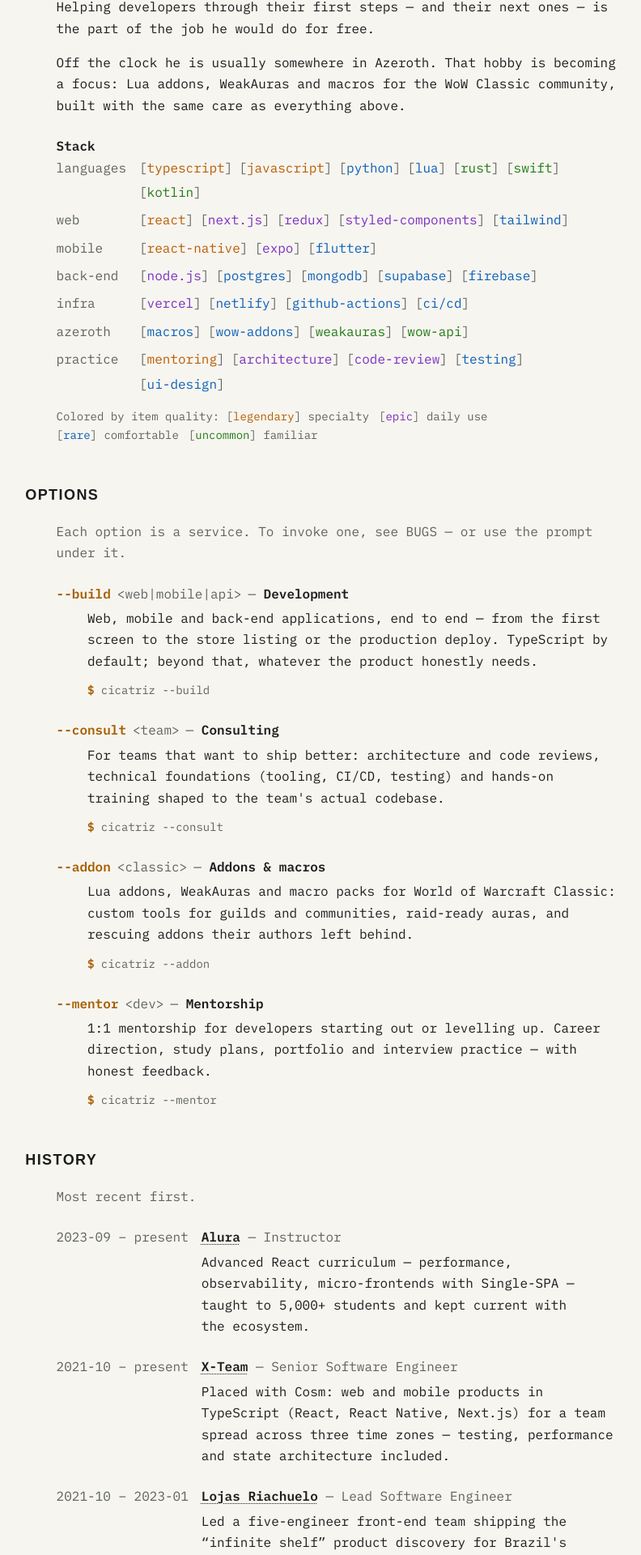
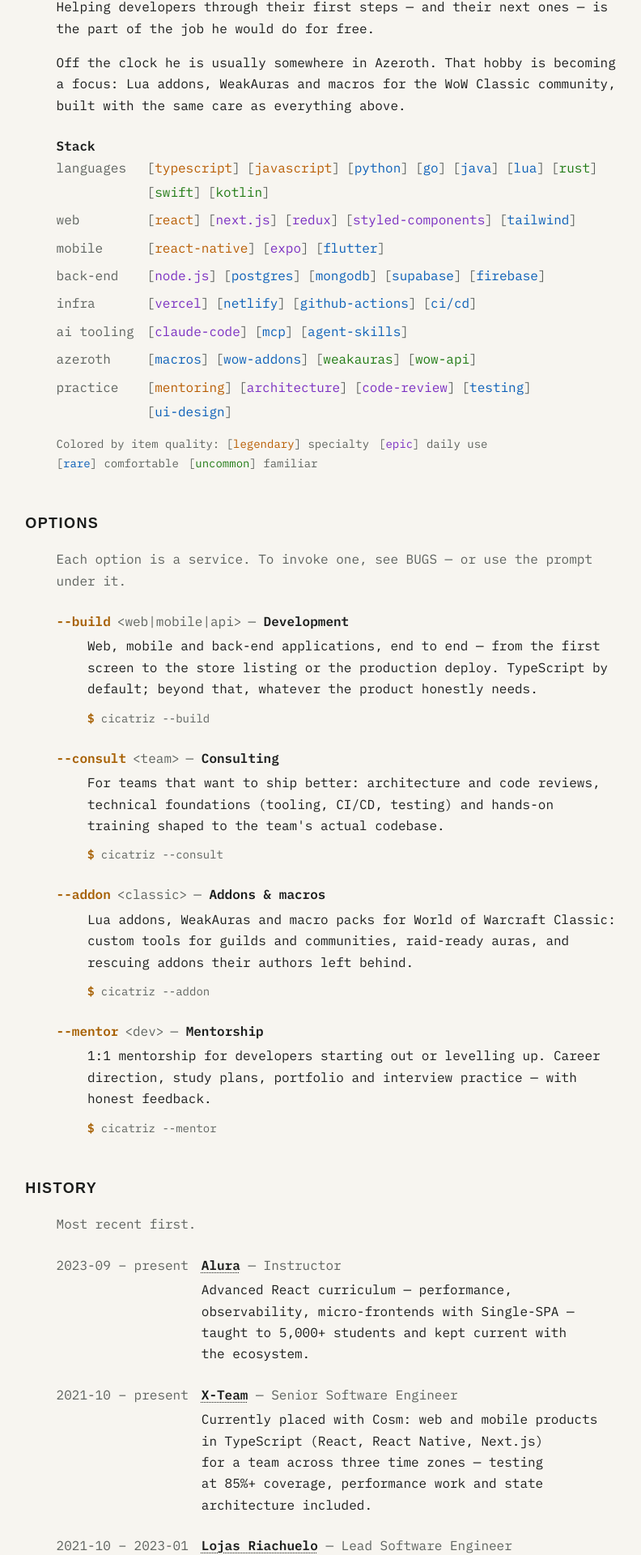
Before and after one commit to cicatrizdev/cicatriz-dev, a Next.js app: page /en in a window 1280 px wide. Shown: the part 870-2790 px from the top of the page at 81% size, without its empty margins (244-1036 px from the left). Built offline with nearby package versions, Linux system fonts and the light colour scheme; a web font is replaced by a local one.

Commit message:
feat(history): complete timeline from the LinkedIn export
Adds IGTI, Blu, Safra, BRQ and TCS (2019–2021); adds Go, Java and an
AI-tooling group to the stack.

```diff
--- a/src/content/experience.ts
+++ b/src/content/experience.ts
@@ -2,9 +2,7 @@
 
 /**
  * Professional history shown under HISTORY, most recent first (stable for ties).
- * Source: LinkedIn (linkedin.com/in/pedro-c-mello), condensed to one or two lines each.
- * TODO(pedro): the 2020 role (Angular 8 → Ionic, financial dashboard) is missing —
- * company, title and months needed.
+ * Source: LinkedIn profile export (2026-08), condensed to one or two lines each.
  */
 export const experience: readonly Experience[] = [
   {
@@ -17,8 +15,8 @@
     start: '2021-10',
     end: null,
     summary: {
-      en: 'Placed with Cosm: web and mobile products in TypeScript (React, React Native, Next.js) for a team spread across three time zones — testing, performance and state architecture included.',
-      pt: 'Alocado na Cosm: produtos web e mobile em TypeScript (React, React Native, Next.js) para um time espalhado em três fusos — com testes, performance e arquitetura de estado no pacote.',
+      en: 'Currently placed with Cosm: web and mobile products in TypeScript (React, React Native, Next.js) for a team across three time zones — testing at 85%+ coverage, performance work and state architecture included.',
+      pt: 'Atualmente alocado na Cosm: produtos web e mobile em TypeScript (React, React Native, Next.js) para um time em três fusos — com testes acima de 85% de cobertura, performance e arquitetura de estado no pacote.',
     },
   },
   {
@@ -39,8 +37,8 @@
     start: '2021-10',
     end: '2023-01',
     summary: {
-      en: "Led a five-engineer front-end team shipping the “infinite shelf” product discovery for Brazil's second-largest retail chain (+40% product visibility): seller dashboard and customer-facing e-commerce in React and React Native for 10M+ monthly users, with Keycloak auth and Dynatrace/GA observability.",
-      pt: 'Liderei um time de cinco engenheiros de front-end entregando a descoberta de produtos “prateleira infinita” da segunda maior varejista do Brasil (+40% de visibilidade de produto): painel do vendedor e e-commerce para 10M+ usuários mensais em React e React Native, com autenticação Keycloak e observabilidade Dynatrace/GA.',
+      en: "Led a five-engineer front-end team shipping the “infinite shelf” product discovery for Brazil's second-largest retail chain (+40% product visibility): seller dashboard and customer-facing e-commerce in React and React Native for 10M+ monthly users, Keycloak auth, Dynatrace/GA observability.",
+      pt: 'Liderei um time de cinco engenheiros de front-end entregando a descoberta de produtos “prateleira infinita” da segunda maior varejista do Brasil (+40% de visibilidade de produto): painel do vendedor e e-commerce para 10M+ usuários mensais em React e React Native, autenticação Keycloak, observabilidade Dynatrace/GA.',
     },
   },
   {
@@ -53,8 +51,63 @@
     start: '2021-01',
     end: '2021-10',
     summary: {
-      en: 'Core features of the “infinite shelf” initiative while the storefront moved away from its monolith.',
-      pt: 'Funcionalidades centrais da iniciativa “prateleira infinita” durante a saída do monólito da loja.',
+      en: 'Core features of the “infinite shelf” initiative during the move from the monolith to a React-based architecture; cross-platform mobile features in React Native.',
+      pt: 'Funcionalidades centrais da iniciativa “prateleira infinita” na transição do monólito para uma arquitetura em React; features mobile multiplataforma em React Native.',
+    },
+  },
+  {
+    company: 'IGTI',
+    url: 'https://www.xpeducacao.com.br',
+    role: { en: 'Instructor', pt: 'Instrutor' },
+    start: '2020-11',
+    end: '2021-11',
+    summary: {
+      en: '“Mobile Developer” and “Beginner Software Developer” bootcamps for 500+ students: JavaScript, React, React Native, Python, Dart and Flutter, plus Git, Node.js and Android workflows.',
+      pt: 'Bootcamps “Desenvolvedor Mobile” e “Desenvolvedor de Software Iniciante” para mais de 500 alunos: JavaScript, React, React Native, Python, Dart e Flutter, além de fluxos com Git, Node.js e Android.',
+    },
+  },
+  {
+    company: 'Blu',
+    url: 'https://www.useblu.com.br',
+    role: { en: 'Software Engineer', pt: 'Engenheiro de Software' },
+    start: '2020-09',
+    end: '2020-12',
+    summary: {
+      en: 'Fintech onboarding flow in React and Ruby on Rails, TDD throughout, and a design system in a Lerna monorepo shared across products.',
+      pt: 'Fluxo de onboarding de fintech em React e Ruby on Rails, TDD do início ao fim, e um design system em monorepo Lerna compartilhado entre produtos.',
+    },
+  },
+  {
+    company: 'Safra',
+    url: 'https://www.safra.com.br',
+    role: { en: 'Software Engineer', pt: 'Engenheiro de Software' },
+    start: '2020-04',
+    end: '2020-09',
+    summary: {
+      en: 'Modernized an internal banking dashboard from AngularJS to Angular 8 and built mobile banking features with NativeScript for one of Brazil’s largest private banks.',
+      pt: 'Modernizei um painel bancário interno de AngularJS para Angular 8 e construí features de mobile banking com NativeScript para um dos maiores bancos privados do Brasil.',
+    },
+  },
+  {
+    company: 'BRQ Digital Solutions',
+    url: 'https://www.brq.com',
+    role: { en: 'Front-end Engineer', pt: 'Engenheiro de Front-end' },
+    start: '2020-02',
+    end: '2020-04',
+    summary: {
+      en: 'New SPA for BTG’s Exame media platform, preparing the WordPress site for a headless CMS migration, with Redux for state.',
+      pt: 'Nova SPA para a plataforma de mídia Exame (BTG), preparando o site WordPress para uma migração headless, com Redux para o estado.',
+    },
+  },
+  {
+    company: 'Tata Consultancy Services',
+    url: 'https://www.tcs.com',
+    role: { en: 'Front-end Developer', pt: 'Desenvolvedor Front-end' },
+    start: '2019-08',
+    end: '2020-02',
+    summary: {
+      en: 'WCAG-compliant design system components for financial applications; a personal-finance dashboard POC in React + Electron, later moved to Ionic; Jest across Angular 8 and React codebases.',
+      pt: 'Componentes de design system em conformidade com WCAG para aplicações financeiras; POC de painel de finanças pessoais em React + Electron, depois migrado para Ionic; Jest em bases Angular 8 e React.',
     },
   },
   {
--- a/src/content/skills.ts
+++ b/src/content/skills.ts
@@ -19,6 +19,8 @@
       legendary('typescript'),
       legendary('javascript'),
       rare('python'),
+      rare('go'),
+      rare('java'),
       rare('lua'),
       uncommon('rust'),
       uncommon('swift'),
@@ -59,6 +61,10 @@
     ],
   },
   {
+    label: { en: 'ai tooling', pt: 'ferramentas de ia' },
+    items: [epic('claude-code'), rare('mcp'), rare('agent-skills')],
+  },
+  {
     label: { en: 'azeroth', pt: 'azeroth' },
     items: [
       rare('macros'),
```
